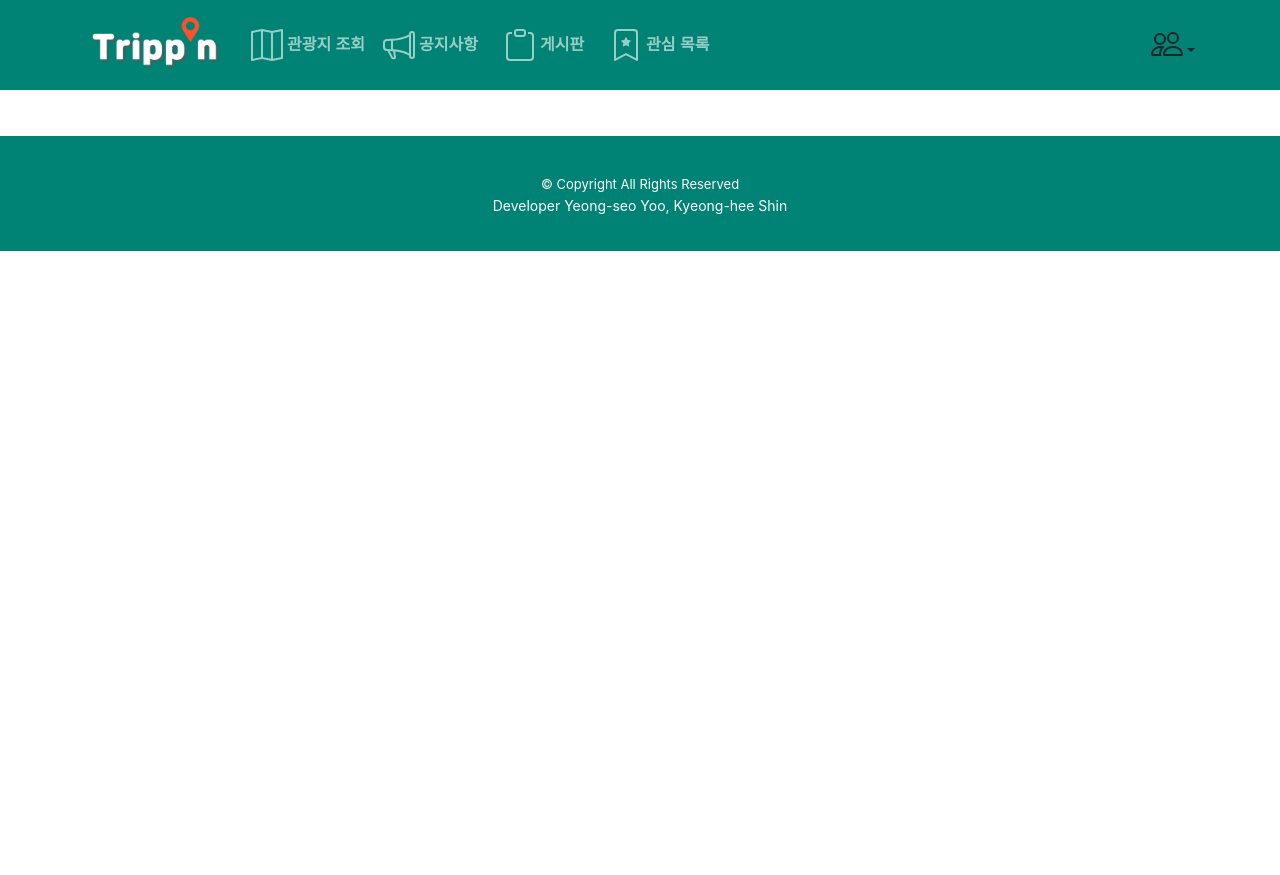
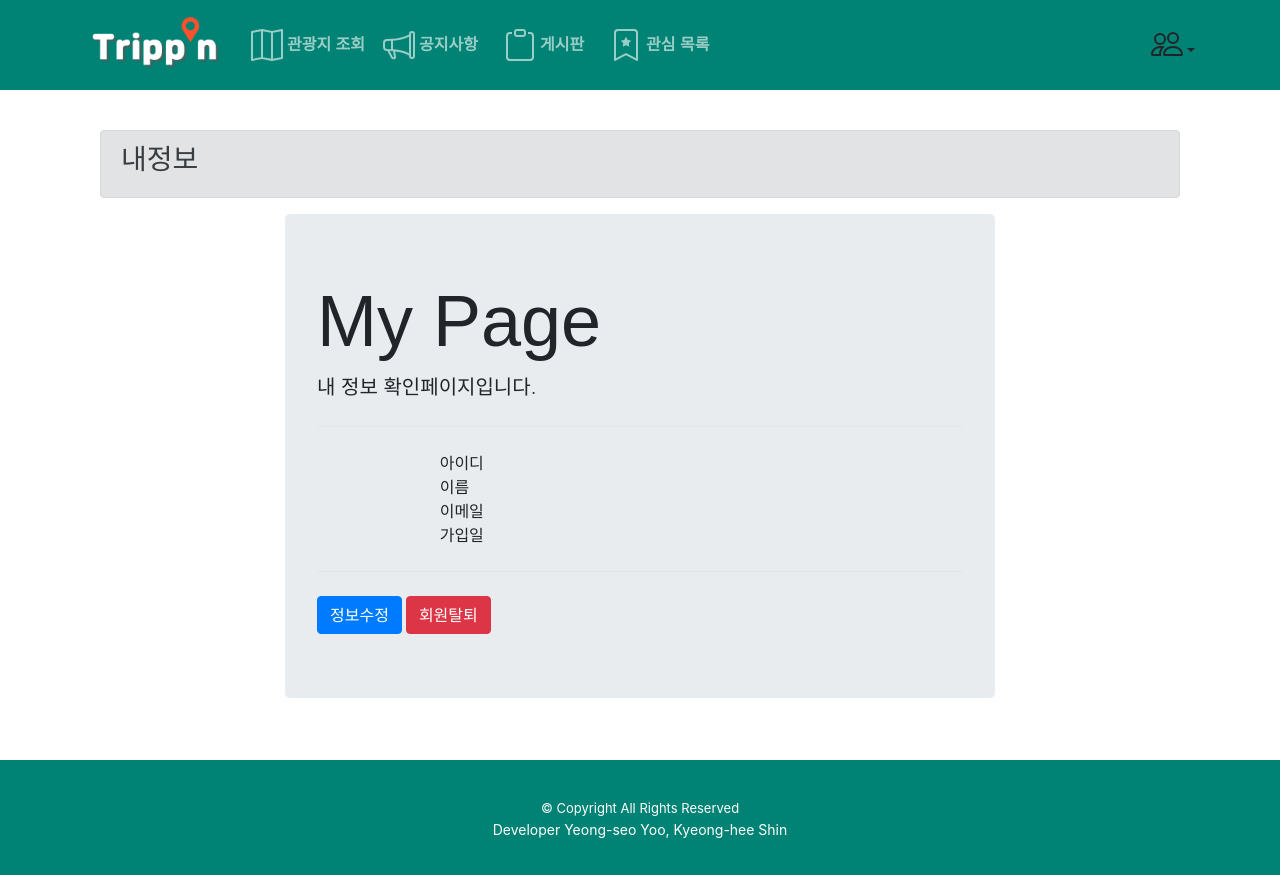
Before and after one commit to hanb613/Tripp-n, a Vue app in the folder enjoytrip_vue/: page /user/mypage in a window 1280 px wide. Before the commit the page ends 800 px from the top, so only its background shows below. Built offline with nearby package versions, Linux system fonts and the light colour scheme; no server answers.

Commit message:
add: 마이페이지

```diff
--- a/enjoytrip_vue/src/components/user/UserLogin.vue
+++ b/enjoytrip_vue/src/components/user/UserLogin.vue
@@ -10,7 +10,9 @@
       <b-col cols="8">
         <b-card class="text-center mt-3" style="max-width: 40rem" align="left">
           <b-form class="text-left">
-            <b-alert show variant="danger" v-if="isLoginError">아이디 또는 비밀번호를 확인하세요.</b-alert>
+            <b-alert show variant="danger" v-if="isLoginError"
+              >아이디 또는 비밀번호를 확인하세요.</b-alert
+            >
             <b-form-group label="아이디:" label-for="id">
               <b-form-input
                 id="id"
@@ -30,8 +32,20 @@
                 @keyup.enter="confirm"
               ></b-form-input>
             </b-form-group>
-            <b-button type="button" variant="primary" class="m-1" @click="confirm">로그인</b-button>
-            <b-button type="button" variant="success" class="m-1" @click="movePage">회원가입</b-button>
+            <b-button
+              type="button"
+              variant="primary"
+              class="m-1"
+              @click="confirm"
+              >로그인</b-button
+            >
+            <b-button
+              type="button"
+              variant="success"
+              class="m-1"
+              @click="movePage"
+              >회원가입</b-button
+            >
           </b-form>
         </b-card>
       </b-col>
@@ -46,7 +60,7 @@ import { mapState, mapActions } from "vuex";
 const memberStore = "memberStore";
 
 export default {
-    name: 'UserLogin',
+  name: "UserLogin",
   data() {
     return {
       user: {
@@ -64,9 +78,9 @@ export default {
     async confirm() {
       await this.userConfirm(this.user);
       if (this.isLogin) {
-            alert("멋진 여행 계획을 세워보세요 ! 😎")
-            await this.getUserInfo(this.user);
-            this.$router.push('/');
+        alert("멋진 여행 계획을 세워보세요 ! 😎");
+        //await this.getUserInfo(this.user);
+        this.$router.push("/");
       }
     },
     movePage() {
--- a/enjoytrip_vue/src/components/user/UserMyPage.vue
+++ b/enjoytrip_vue/src/components/user/UserMyPage.vue
@@ -1,18 +1,83 @@
 <template>
-    <div></div>
+  <b-container class="mt-4" v-if="userInfo">
+    <b-row>
+      <b-col>
+        <b-alert variant="secondary" show><h3>내정보</h3></b-alert>
+      </b-col>
+    </b-row>
+    <b-row>
+      <b-col></b-col>
+      <b-col cols="8">
+        <b-jumbotron>
+          <template #header>My Page</template>
+
+          <template #lead> 내 정보 확인페이지입니다. </template>
+
+          <hr class="my-4" />
+
+          <b-container class="mt-4">
+            <b-row>
+              <b-col cols="2"></b-col>
+              <b-col cols="2" align-self="end">아이디</b-col
+              ><b-col cols="4" align-self="start">{{ userInfo.id }}</b-col>
+              <b-col cols="2"></b-col>
+            </b-row>
+            <b-row>
+              <b-col cols="2"></b-col>
+              <b-col cols="2" align-self="end">이름</b-col
+              ><b-col cols="4" align-self="start">{{ userInfo.name }}</b-col>
+              <b-col cols="2"></b-col>
+            </b-row>
+            <b-row>
+              <b-col cols="2"></b-col>
+              <b-col cols="2" align-self="end">이메일</b-col
+              ><b-col cols="4" align-self="start">{{ userInfo.email }}</b-col>
+              <b-col cols="2"></b-col>
+            </b-row>
+            <b-row>
+              <b-col cols="2"></b-col>
+              <b-col cols="2" align-self="end">가입일</b-col
+              ><b-col cols="4" align-self="start">{{
+                userInfo.joinDate | dateFormat
+              }}</b-col>
+              <b-col cols="2"></b-col>
+            </b-row>
+          </b-container>
+          <hr class="my-4" />
+
+          <b-button variant="primary" href="#" class="mr-1">정보수정</b-button>
+          <b-button variant="danger" href="#">회원탈퇴</b-button>
+        </b-jumbotron>
+      </b-col>
+      <b-col></b-col>
+    </b-row>
+  </b-container>
 </template>
 
 <script>
+import { mapState } from "vuex";
+
+const memberStore = "memberStore";
 export default {
-    name: 'UserMyPage',
+  name: "UserMyPage",
   components: {},
   data() {
     return {
-            message: '',
+      message: "",
     };
   },
   created() {},
   methods: {},
+  computed: {
+    ...mapState(memberStore, ["userInfo"]),
+  },
+  filters: {
+    dateFormat: function (value) {
+      if (value) {
+        return new Date(value).toLocaleDateString();
+      }
+    },
+  },
 };
 </script>
 
--- a/enjoytrip_vue/src/store/modules/memberStore.js
+++ b/enjoytrip_vue/src/store/modules/memberStore.js
@@ -5,7 +5,17 @@ const memberStore = {
   state: {
     isLogin: false,
     isLoginError: false,
-    userInfo: null,
+    userInfo: {
+      userNo: 0,
+      id: null,
+      password: null,
+      name: null,
+      email: null,
+      locNo: 0,
+      age: 0,
+      gender: '',
+      joinDate: null,
+    },
   },
   getters: {
     checkUserInfo: function (state) {
@@ -20,8 +30,9 @@ const memberStore = {
       state.isLoginError = isLoginError;
     },
     SET_USER_INFO: (state, userInfo) => {
-        state.isLogin = true;
-        console.log("userInfo"+userInfo)
+      state.isLogin = true;
+      console.log("로그인정보");
+      console.log(userInfo);
       state.userInfo = userInfo;
     },
   },
@@ -31,8 +42,11 @@ const memberStore = {
         user,
         ({ data }) => {
           if (data.message === "success") {
+            console.log("data: ");
+            console.log(data.userInfo);
             commit("SET_IS_LOGIN", true);
             commit("SET_IS_LOGIN_ERROR", false);
+            commit("SET_USER_INFO", data.userInfo);
           } else {
             commit("SET_IS_LOGIN", false);
             commit("SET_IS_LOGIN_ERROR", true);
@@ -43,23 +57,24 @@ const memberStore = {
         }
       );
     },
-      async getUserInfo({ commit }, user) {
-          console.log(user)
-          commit("SET_USER_INFO", user);
-    //   await findById(
-    //     user,
-    //     ({ data }) => {
-    //       if (data.message === "success") {
-    //         commit("SET_USER_INFO", data.userInfo);
-    //       } else {
-    //         console.log("유저 정보 없음!!!!");
-    //       }
-    //     },
-    //     (error) => {
-    //         console.log(error);
-    //     }
-    //   );
-    },
+    // async getUserInfo({ commit }, user) {
+    //   console.log("누가 로그인?");
+    //   console.log(user)
+    //   commit("SET_USER_INFO", user);
+    //   //   await findById(
+    //   //     user,
+    //   //     ({ data }) => {
+    //   //       if (data.message === "success") {
+    //   //         commit("SET_USER_INFO", data.userInfo);
+    //   //       } else {
+    //   //         console.log("유저 정보 없음!!!!");
+    //   //       }
+    //   //     },
+    //   //     (error) => {
+    //   //         console.log(error);
+    //   //     }
+    //   //   );
+    // },
     async userLogout({ commit }, userid) {
       await logout(
         userid,
```
Also changed, not shown: 2 other files (tests, documents, lock files or other folders). Lines whose indentation alone changed are shown as unchanged.
